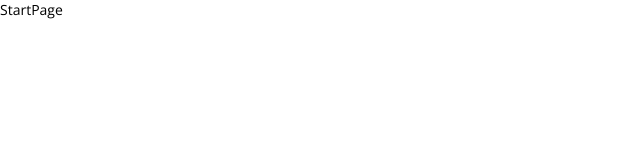
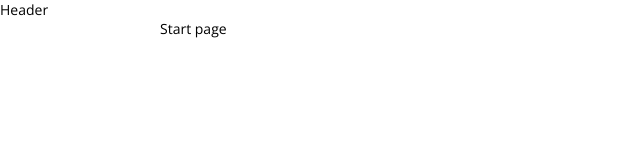
Before and after one commit to ruslansymonenko/fresh-foods, a React (Create React App) app in the folder client/: page /start in a window 1280 px wide. Shown: the top 160 px of the page, without its empty margins (0-640 px from the left). Built offline with nearby package versions, Linux system fonts and the light colour scheme.

Commit message:
added outlet to pages routing

```diff
--- a/client/src/App.js
+++ b/client/src/App.js
@@ -14,13 +14,15 @@ function App() {
   return (
     <div className="App">
       <Routes>
-        <Route index path="/" element={<Layout/>}/>
-        <Route path="/home" element={<HomePage/>}/>
-        <Route path="/start" element={<StartPage/>}/>
-        <Route path="/register" element={<RegisterPage/>}/>
-        <Route path="/login" element={<LoginPage/>}/>
-        <Route path="/menu" element={<MenuPage/>}/>
-        <Route path="/about" element={<AboutPage/>}/>
+        <Route path="/" element={<Layout/>}>
+          <Route index path="/" element={<HomePage/>}/>
+          <Route index path="/home" element={<HomePage/>}/>
+          <Route path="/start" element={<StartPage/>}/>
+          <Route path="/register" element={<RegisterPage/>}/>
+          <Route path="/login" element={<LoginPage/>}/>
+          <Route path="/menu" element={<MenuPage/>}/>
+          <Route path="/about" element={<AboutPage/>}/>
+        </Route>
       </Routes>
     </div>
   );
--- a/client/src/App.scss
+++ b/client/src/App.scss
@@ -4,3 +4,15 @@ body {
   font-weight: 400;
   color: #000000;
 }
+
+//-------Global
+
+.app-container{
+
+}
+
+.container{
+    max-width: 960px;
+    margin: 0 auto;
+    padding: 0px 20px;
+}
--- /dev/null
+++ b/client/src/components/Header/Header.js
@@ -0,0 +1,7 @@
+const Header = () => {
+  return (
+    <div>Header</div>
+  );
+};
+
+export default Header;
--- a/client/src/pages/Layout.js
+++ b/client/src/pages/Layout.js
@@ -1,20 +1,23 @@
+import { Outlet } from 'react-router-dom';
 
 import StartPage from './StartPage/StartPage';
-import HomePage from './HomePage/HomePage';
+
+import Header from '../components/Header/Header';
 
 const Layout = () => {
   const isFirstEntering = false;
 
   return (
-    <div className="app-container">
-      {
-        isFirstEntering ? (
-          <StartPage/>
-        ) : (
-          <HomePage/>
-        )
-      }
-    </div>
+    isFirstEntering ? (
+      <div className="app-container">
+        <StartPage/>
+      </div>
+    ) : (
+      <div className="app-container">
+        <Header/>
+        <Outlet/>
+      </div>
+    )
   );
 };
 
--- a/client/src/pages/StartPage/StartPage.js
+++ b/client/src/pages/StartPage/StartPage.js
@@ -1,6 +1,12 @@
+import './StartPage.scss';
+
 const StartPage = () => {
   return (
-    <div>StartPage</div>
+    <div className="start">
+      <div className="container">
+        <div className="start-content">Start page</div>
+      </div>
+    </div>
   );
 };
 
```
